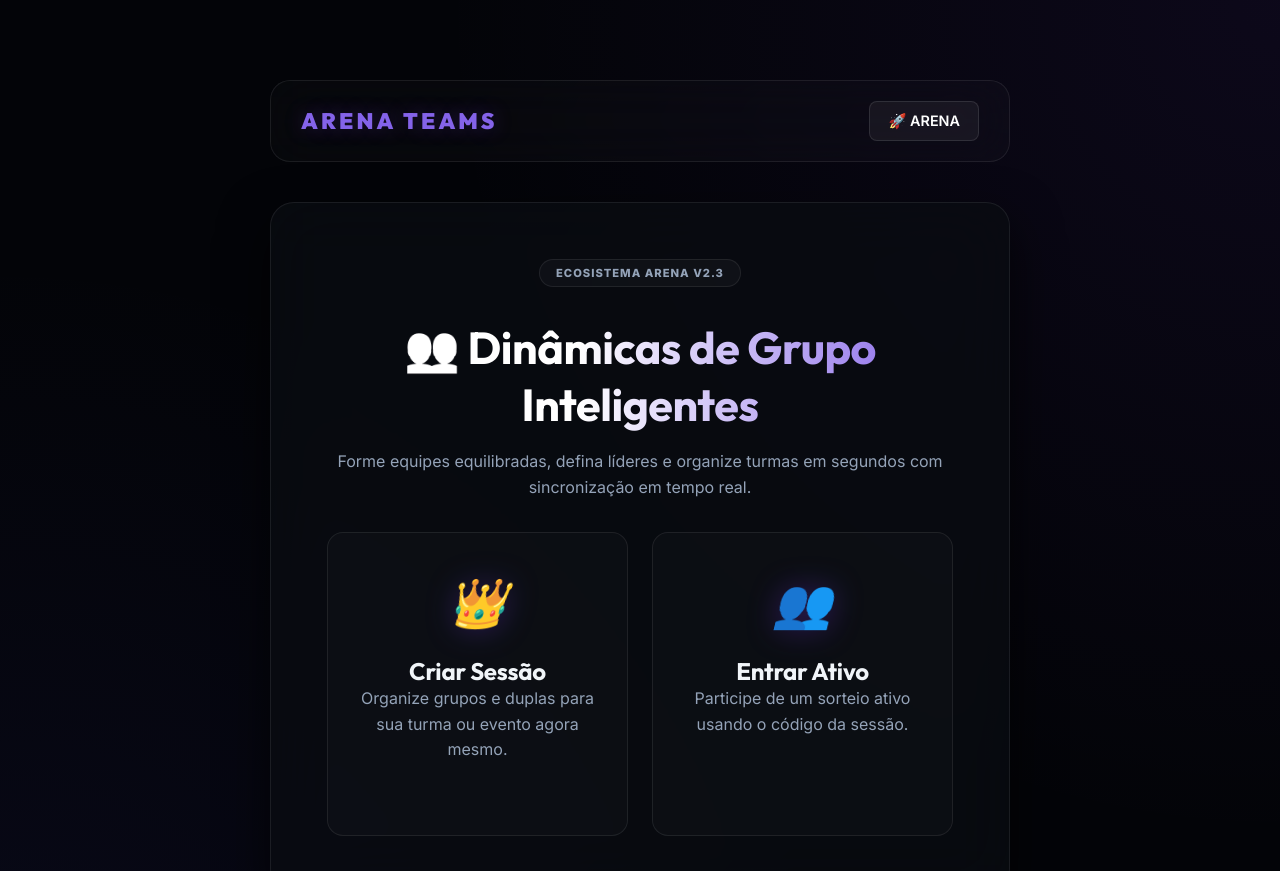
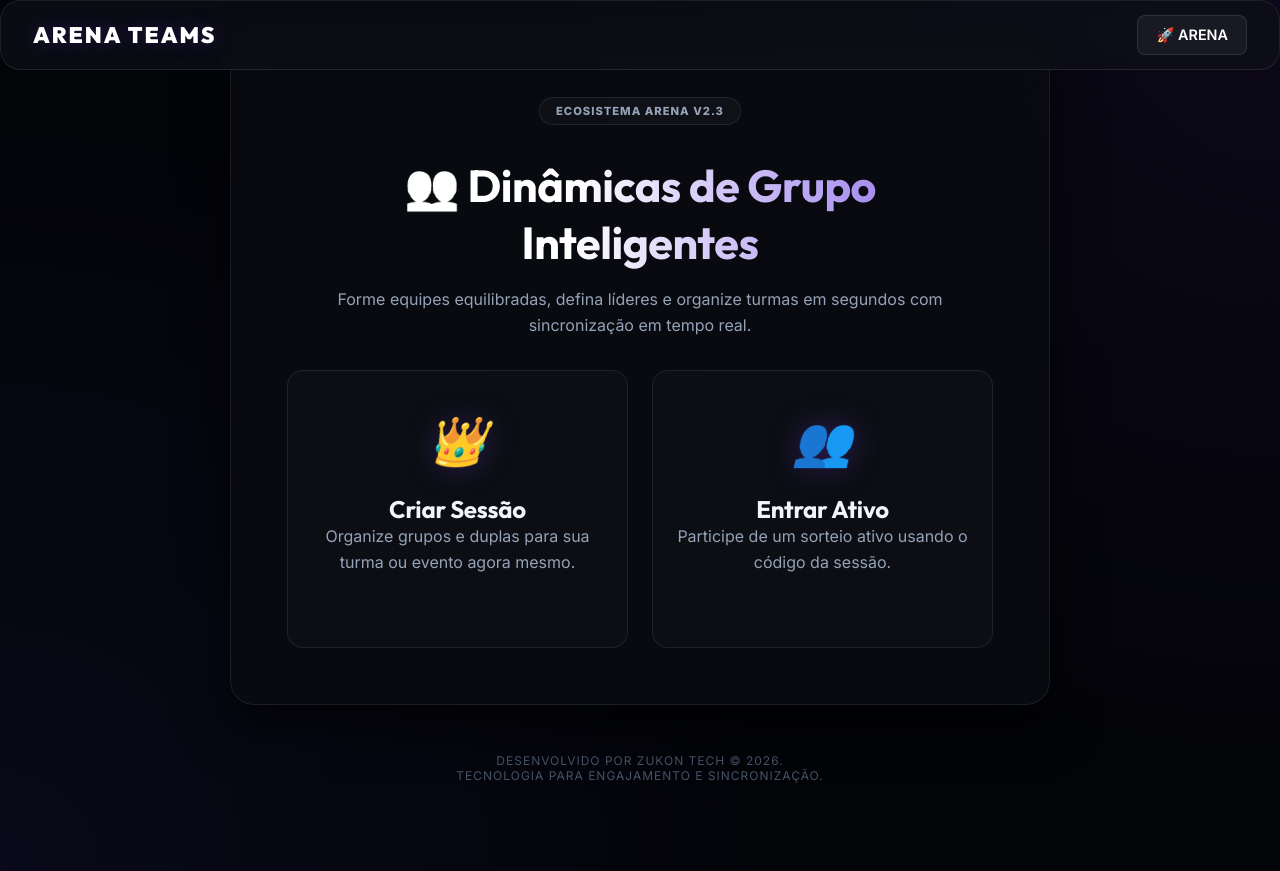
Before and after one commit to profalexv/cloudflare-teams, a plain HTML site: page index.html in a window 1280 px wide. Shown: the top 871 px of the page. Drawn offline with Linux system fonts and the light colour scheme; a script that the page names is missing.

Commit message:
Update index.html

```diff
--- a/index.html
+++ b/index.html
@@ -8,8 +8,6 @@
     <link rel="stylesheet" href="styles/main.css">
 </head>
 <body>
-
-    <div id="app-container">
 
     <div id="app-container">
 
@@ -33,6 +31,14 @@
         </header>
 
         <style>
+            .zen-header {
+                position: fixed; top: 0; left: 0; right: 0; height: 70px;
+                background: rgba(13, 17, 23, 0.7); backdrop-filter: blur(10px); -webkit-backdrop-filter: blur(10px);
+                border-bottom: 1px solid rgba(255, 255, 255, 0.1);
+                display: flex; align-items: center; justify-content: space-between;
+                padding: 0 2rem; z-index: 1000; font-family: 'Outfit', sans-serif;
+            }
+            .brand-premium { font-size: 1.4rem; font-weight: 900; letter-spacing: 2px; color: white; }
             .apps-menu-container { position: relative; display: inline-block; }
             .apps-menu-btn {
                 background: rgba(255, 255, 255, 0.05);
```
